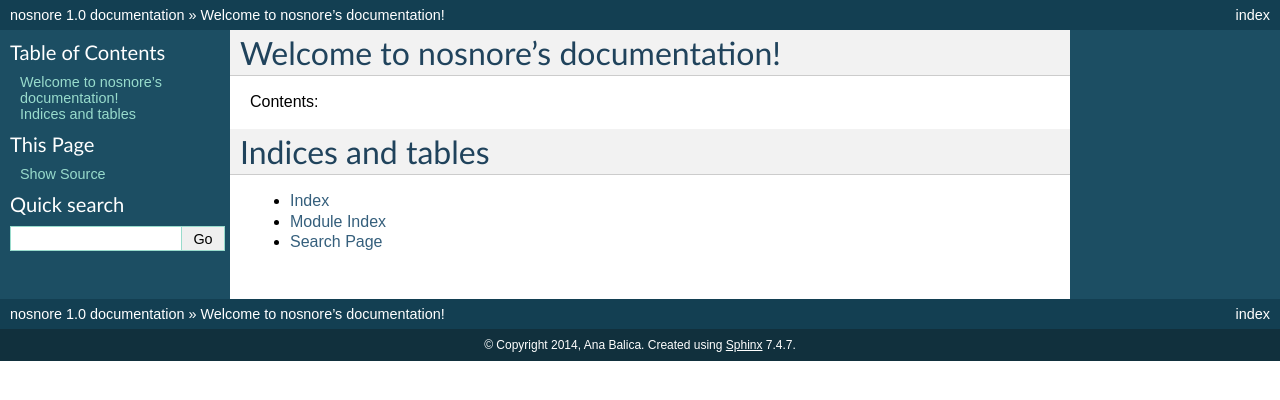
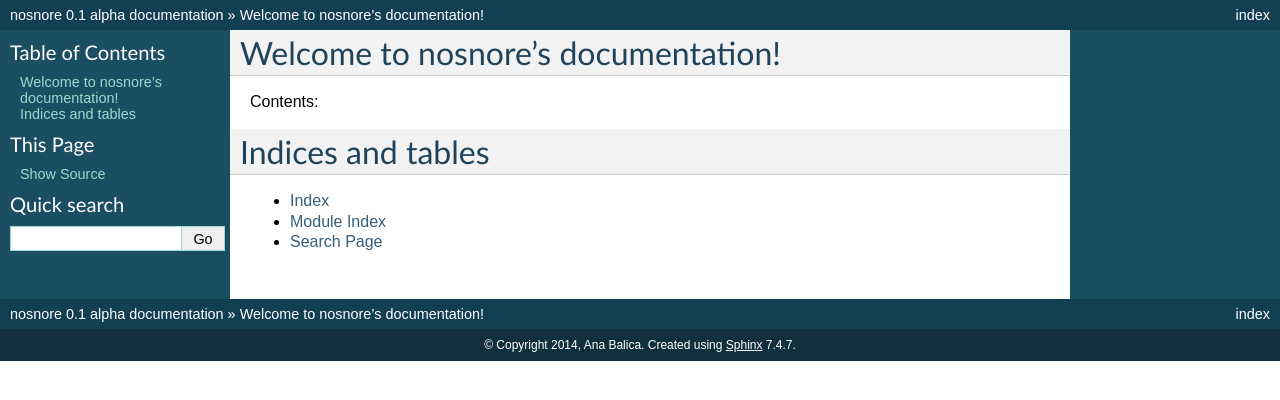
Before and after one commit to ana-balica/nosnore, a Sphinx documentation site: the page built from docs/index.rst, in a window 1280 px wide. Shown: the top 400 px of the page. Built offline with Sphinx 7.4.7, drawn with Linux system fonts in a browser that asks for light colours.

Commit message:
change the release version

```diff
--- a/docs/conf.py
+++ b/docs/conf.py
@@ -61,7 +61,7 @@ copyright = u'2014, Ana Balica'
 # The short X.Y version.
 version = '0.1'
 # The full version, including alpha/beta/rc tags.
-release = '1.0'
+release = '0.1 alpha'
 
 # The language for content autogenerated by Sphinx. Refer to documentation
 # for a list of supported languages.
```
